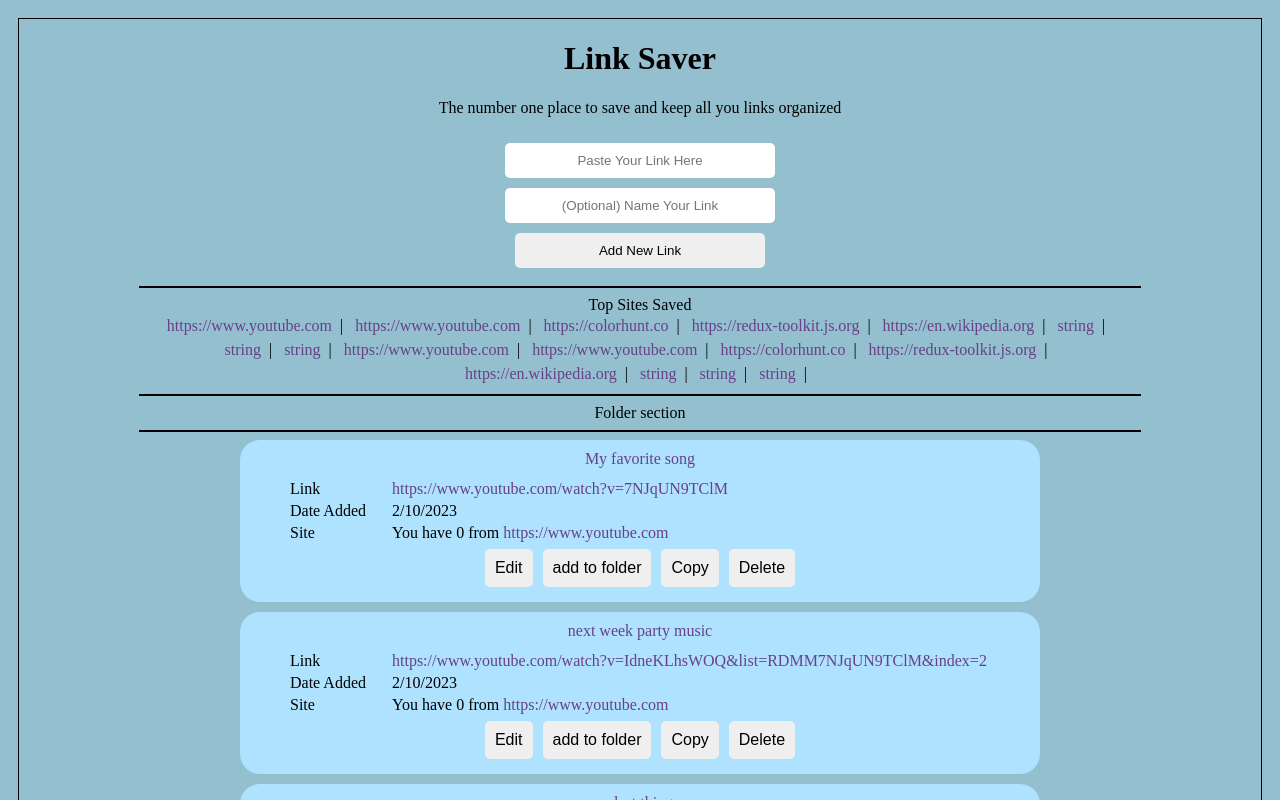
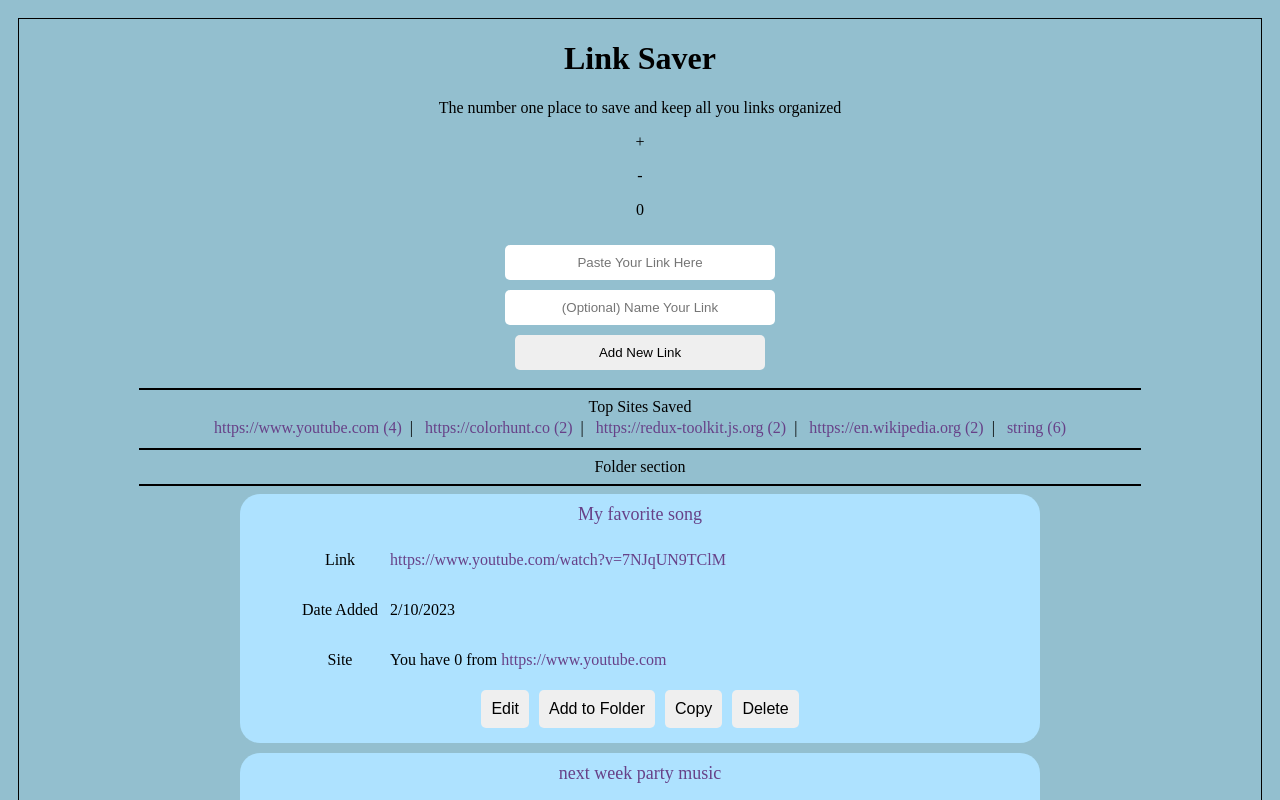
Before and after one commit to Azeem-Cole/linksaverdotcom, a React (Create React App) app: page / in a window 1280 px wide. Shown: the top 800 px of the page. Built offline with nearby package versions, Linux system fonts and the light colour scheme.

Commit message:
first ever redux application (unorganized)

```diff
--- a/package.json
+++ b/package.json
@@ -6,6 +6,7 @@
     "@testing-library/jest-dom": "^5.16.5",
     "@testing-library/react": "^13.4.0",
     "@testing-library/user-event": "^13.5.0",
+    "axios": "^0.24.0",
     "react": "^18.2.0",
     "react-dom": "^18.2.0",
     "react-redux": "^8.0.5",
--- a/src/App.tsx
+++ b/src/App.tsx
@@ -4,6 +4,7 @@
 import { MainLinkDisplay } from "./views/body/body";
 
 function App() {
+
   return (
     <div className={"App"}>
       <HeaderDisplay />
--- a/src/index.js
+++ b/src/index.js
@@ -1,11 +1,21 @@
 import React from "react";
 import ReactDOM from "react-dom/client";
+import { createStore } from "redux";
+import { Provider } from "react-redux";
+import { rootReducer } from "./reducerCombiner";
 import App from "./App.tsx";
 import "./index.css";
+
+const store = createStore(
+  rootReducer,
+  window.__REDUX_DEVTOOLS_EXTENSION__ && window.__REDUX_DEVTOOLS_EXTENSION__()
+);
 
 const root = ReactDOM.createRoot(document.getElementById("root"));
 root.render(
   <React.StrictMode>
-    <App />
+    <Provider store={store}>
+      <App />
+    </Provider>
   </React.StrictMode>
 );
--- /dev/null
+++ b/src/reducerCombiner.tsx
@@ -0,0 +1,14 @@
+
+const rootReducer = function (state = 0, action) {
+  switch (action.type) {
+    case "add":
+      return state + 1;
+
+    case "sub":
+      return state - 1;
+    default:
+      return state;
+  }
+};
+
+export { rootReducer };
--- a/src/sharedComponent/catogoryMaker/Categorizer.tsx
+++ b/src/sharedComponent/catogoryMaker/Categorizer.tsx
@@ -7,19 +7,35 @@
 };
 
 const Catergorizer = ({ linkList }: catergoryDisplayType) => {
+  const counts = {};
+
+  linkList.forEach(function (x) {
+    counts[x.site] = (counts[x.site] || 0) + 1;
+  });
+
+  const length = Object.keys(counts).length;
+
+  var count = 0;
+  const linkCountlist = Object.entries(counts).map(([key, value]) => {
+    count++;
+
+    return (
+      <div className="CategorizerOptions" key={key + value + count}>
+        <div>
+          <a href={key} target="_blank" rel="noopener noreferrer">
+            {`${key} (${value})`}
+          </a>
+        </div>
+
+        {count !== length && <>&nbsp; | &nbsp;</>}
+      </div>
+    );
+  });
+
   return (
     <div className="CategoryContainer">
       <div>Top Sites Saved</div>
-      {linkList?.map((link, index) => (
-        <div className="CategorizerOptions" key={link.site + index}>
-          <div>
-            <a href={link.url} target="_blank" rel="noopener noreferrer">
-              {link.site}
-            </a>
-          </div>
-          <>&nbsp; | &nbsp;</>
-        </div>
-      ))}
+      {linkCountlist}
     </div>
   );
 };
--- a/src/sharedComponent/link/LinkCard.css
+++ b/src/sharedComponent/link/LinkCard.css
@@ -17,6 +17,8 @@
 
 .LinkName {
   margin: 0 0 10px 0;
+  font-size: 18px;
+
 }
 
 .LinkDataTable {
@@ -50,3 +52,8 @@
   border-radius: 5px;
   font-size: 16px;
 }
+
+.button:hover {
+  background: #007cc2;
+  cursor: pointer;
+}
--- a/src/sharedComponent/link/LinkCard.tsx
+++ b/src/sharedComponent/link/LinkCard.tsx
@@ -20,6 +20,7 @@
       </p>
 
       <table className="LinkDataTable" cellPadding="0" cellSpacing="0">
+        <tbody>
           <tr>
             <td className="Column1">Link</td>
             <td className="Column2">
@@ -49,11 +50,12 @@
               </p>
             </td>
           </tr>
+        </tbody>
       </table>
 
       <div>
         <button className="button">Edit</button>
-        <button className="button">add to folder</button>
+        <button className="button">Add to Folder</button>
         <button className="button">Copy</button>
         <button className="button">Delete</button>
       </div>
--- a/src/views/body/body.tsx
+++ b/src/views/body/body.tsx
@@ -3,12 +3,29 @@
 import { Catergorizer } from "../../sharedComponent/catogoryMaker";
 import { Folder } from "../../sharedComponent/folders";
 import { LinkDisplay } from "../../sharedComponent/link/LinkDisplay";
+import { connect, useDispatch } from "react-redux";
 import "./Body.css";
 
-export const MainLinkDisplay = () => {
+const mapDispatchToProps = (dispatch) => {
+  return {
+    add: () => dispatch({ type: "add" }),
+    sub: () => dispatch({ type: "sub" }),
+  };
+};
+
+const mapStateToProps = (state) => {
+  return {
+    count: state,
+  };
+};
+
+const _MainLinkDisplay = ({ count, add, sub }) => {
   return (
     <div>
       <div>
+        <p onClick={add}>+</p>
+        <p onClick={sub}>-</p>
+        <p>{count}</p>
         <form className="AddLinkForm">
           <input type="text" placeholder="Paste Your Link Here"></input>
           <input type="text" placeholder="(Optional) Name Your Link"></input>
@@ -37,3 +54,8 @@
     </div>
   );
 };
+
+export const MainLinkDisplay = connect(
+  mapStateToProps,
+  mapDispatchToProps
+)(_MainLinkDisplay);
```
Also changed, not shown: 1 other file (tests, documents, lock files or other folders). Lines whose indentation alone changed are shown as unchanged.
